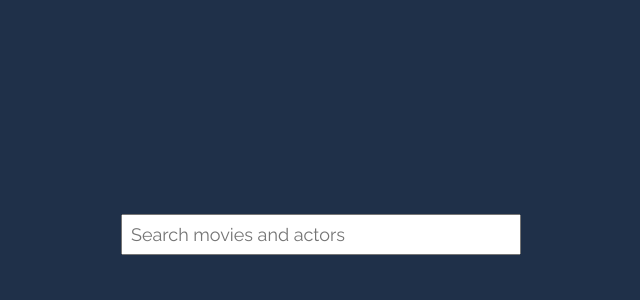
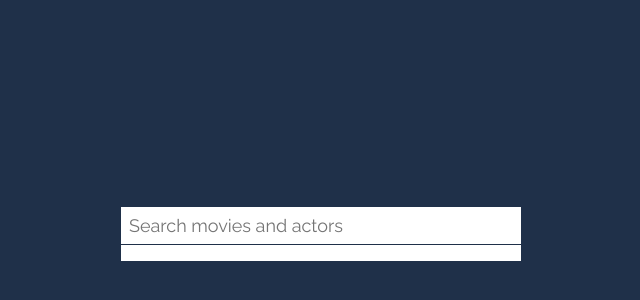
Before and after one commit to nickhibbits/movie-db, a Next.js app: page / in a window 1280 px wide. Shown: the part 166-466 px from the top of the page, without its empty margins (319-959 px from the left). Built offline with nearby package versions, Linux system fonts and the light colour scheme.

Commit message:
refactor global styles, apply to search field

```diff
--- a/components/block/SearchResults.tsx
+++ b/components/block/SearchResults.tsx
@@ -1,4 +1,5 @@
 import React from "react";
+import classes from "$/styles/Search.module.scss";
 
 type SearchResultProps = {
   results: string[];
@@ -6,11 +7,11 @@ type SearchResultProps = {
 
 function SearchResults({ results }: SearchResultProps) {
   return (
-    <>
+    <div className={classes.searchResults}>
       {results.map((result) => {
         return result;
       })}
-    </>
+    </div>
   );
 }
 
--- a/pages/index.tsx
+++ b/pages/index.tsx
@@ -15,7 +15,7 @@ export default function Home() {
         <link rel="icon" href="/favicon.ico" />
       </Head>
       <Layout>
-        <div className="center">
+        <div className="center column">
           <Search />
         </div>
       </Layout>
--- a/styles/Search.module.scss
+++ b/styles/Search.module.scss
@@ -1,4 +1,14 @@
+@use "variables";
+
 .input {
   padding: 0.5rem;
   min-width: 25rem;
+  border: none;
+  border-bottom: 1px solid variables.$color-neutral-900;
 }
+
+.searchResults {
+  background: variables.$color-neutral-100;
+  color: variables.$color-neutral-900;
+  padding: 0.5rem;
+}
--- a/styles/globals.scss
+++ b/styles/globals.scss
@@ -1,30 +1,4 @@
-// box shadows
-// gradients
-// border radii
-
-// colors
-$color-neutral-100: #fff;
-$color-neutral-900: #1f3049;
-$color-primary-400: #0066ff;
-
-// font-sizes
-$fs-900: 3.75rem; // 60px
-$fs-800: 3rem; // 48px
-$fs-600: 1.5rem; // 24px
-$fs-500: 1.3125rem; // 21px
-$fs-400: 1.125rem; // 18px
-
-// font-weights
-$fw-400: 400;
-$fw-600: 600;
-
-// size/spacing values (Including the border-width)
-$size-8: 0.5rem;
-$size-12: 0.75rem; // (not in design)
-$size-16: 1rem;
-$size-20: 1.25rem;
-$size-32: 2rem;
-$size-36: 2.25rem;
+@use "variables";
 
 // simple reset
 *,
@@ -41,10 +15,10 @@ $size-36: 2.25rem;
 
 // base styles
 body {
-  font-size: $fs-400;
-  font-weight: $fw-400;
-  color: $color-neutral-100;
-  background-color: $color-neutral-900;
+  font-size: variables.$fs-400;
+  font-weight: variables.$fw-400;
+  color: variables.$color-neutral-100;
+  background-color: variables.$color-neutral-900;
   // text-align: center;
 }
 
@@ -56,22 +30,28 @@ body {
 }
 
 .center {
+  // must be child of grid container
   justify-self: center;
   align-self: center;
 }
 
+.column {
+  display: flex;
+  flex-direction: column;
+}
+
 // utiliy classes
 .header {
-  font-size: $fs-900;
-  font-weight: $fw-400;
+  font-size: variables.$fs-900;
+  font-weight: variables.$fw-400;
 }
 
 .subheader {
-  font-size: $fs-600;
+  font-size: variables.$fs-600;
 }
 
 .text {
-  font-size: $fs-400;
+  font-size: variables.$fs-400;
 }
 
 // media-queries make as mixins
--- /dev/null
+++ b/styles/variables.scss
@@ -0,0 +1,27 @@
+// box shadows
+// gradients
+// border radii
+
+// colors
+$color-neutral-100: #fff;
+$color-neutral-900: #1f3049;
+$color-primary-400: #0066ff;
+
+// font-sizes
+$fs-900: 3.75rem; // 60px
+$fs-800: 3rem; // 48px
+$fs-600: 1.5rem; // 24px
+$fs-500: 1.3125rem; // 21px
+$fs-400: 1.125rem; // 18px
+
+// font-weights
+$fw-400: 400;
+$fw-600: 600;
+
+// size/spacing values (Including the border-width)
+$size-8: 0.5rem;
+$size-12: 0.75rem; // (not in design)
+$size-16: 1rem;
+$size-20: 1.25rem;
+$size-32: 2rem;
+$size-36: 2.25rem;
```
